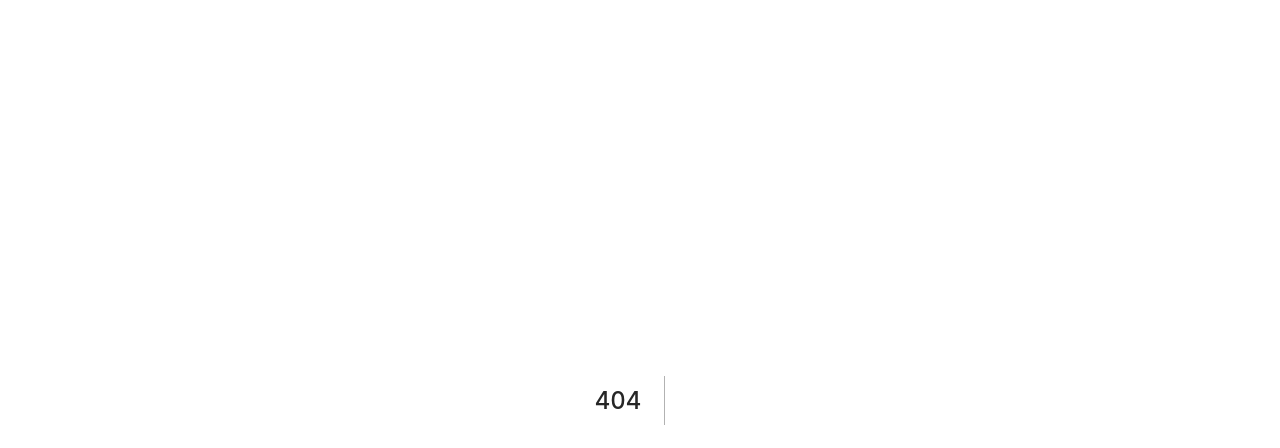
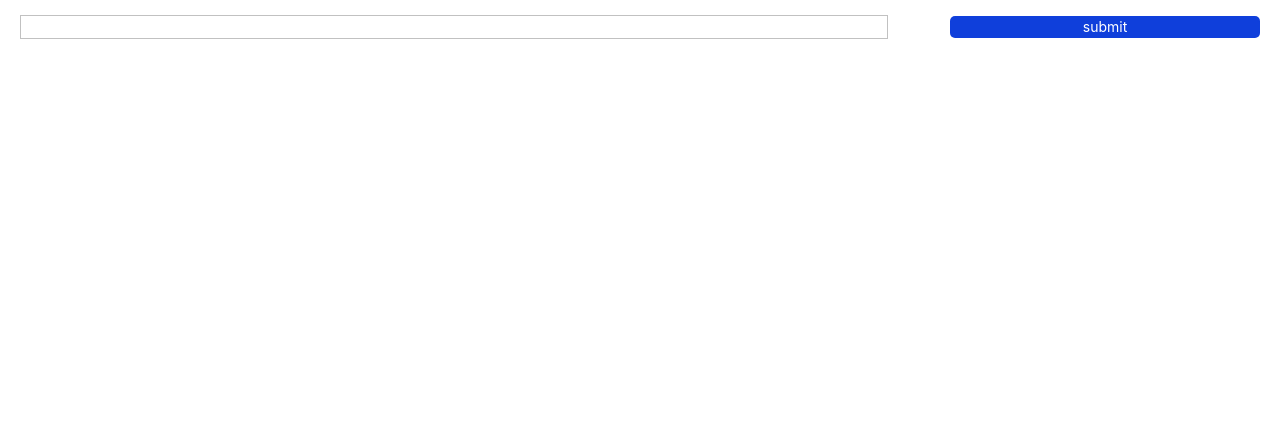
Before and after one commit to lostfoundapp/votamento, a Next.js app: page /chat in a window 1280 px wide. Before the commit this address had no page. Shown: the top 448 px of the page. Built offline with nearby package versions, Linux system fonts and the light colour scheme.

Commit message:
Teste socket

```diff
--- /dev/null
+++ b/hooks/useSocket.js
@@ -0,0 +1,21 @@
+import { useEffect, useState } from "react";
+import io from "socket.io-client";
+
+const socket = io();
+
+export default function useSocket(cb) {
+	const [activeSocket, setActiveSocket] = useState(null);
+
+	useEffect(() => {
+		// debug("Socket updated", { socket, activeSocket });
+		if (activeSocket || !socket) return;
+		cb && cb(socket);
+		setActiveSocket(socket);
+		return function cleanup() {
+			// debug("Running useSocket cleanup", { socket });
+			socket.off("message.chat1", cb);
+		};
+	}, [socket]);
+
+	return activeSocket;
+}
--- /dev/null
+++ b/pages/chat.js
@@ -0,0 +1,91 @@
+import { useEffect, useState } from "react";
+import useSocket from "../hooks/useSocket";
+
+import { ToastContainer, toast } from 'react-toastify';
+import 'react-toastify/dist/ReactToastify.css';
+
+export default function Blah() {
+    const [messages, setMessages] = useState([]);
+    const [message, setMessage] = useState([]);
+    const [toastmsg, setToastMsg] = useState('');
+    const socket = useSocket();
+
+    useEffect(() => {
+        if (socket) {
+            socket.on("message.chat1", message => {
+                setMessages(messages => [...messages, message]);
+                setToastMsg(message)
+            });
+        }
+    }, [socket]);
+
+    useEffect(() => {
+        if (toastmsg) {
+            myToast()
+        }
+    }, [toastmsg]);
+
+    function submit(e) {
+        e.preventDefault();
+
+        socket &&
+            socket.emit("message.chat1", {
+                id: new Date().getTime(),
+                value: message
+            });
+
+        setMessage('')
+    }
+
+    function myToast() {
+        var x = document.getElementById("snackbar");
+        if (x) {
+            x.className = "show";
+            setTimeout(() => { x.className = x.className.replace("show", ""); }, 3000);
+        }
+    }
+
+    return (
+        <div style={{
+            display: 'flex',
+            justifyContent: 'center',
+            //alignItems: 'center',
+            flexDirection: 'column',
+            marginTop: 15,
+            paddingLeft: 20,
+            paddingRight: 20,
+            width: '100%'
+        }}>
+            <form
+                style={{
+                    width: '100%',
+                    display: 'flex',
+                    justifyContent: 'space-between',
+                    alignItems: 'center',
+                    flexDirection: 'row',
+                }}
+                onSubmit={submit}>
+                <input
+                    style={{ border: '0.5px solid #c1c1c1', width: '70%' }}
+                    value={message}
+                    onChange={e => setMessage(e.target.value)}
+                />
+                <button
+                    style={{ backgroundColor: '#0f3fdb', color: '#FFF', borderRadius: 5, width: '25%' }}
+                >
+                    submit
+                    </button>
+            </form>
+            <ul
+                style={{ width: '50%', marginTop: 20 }}
+            >
+                {messages.map(msg => (
+                    <li
+                        style={{ backgroundColor: '#0fdbb2', color: '#FFF', marginBottom: 5, borderRadius: 8, padding: 10 }}
+                        key={msg.id}>{msg.value}</li>
+                ))}
+            </ul>
+            {toastmsg && <div id="snackbar">{toastmsg.value}</div>}
+        </div>
+    );
+}
--- a/pages/insta.jsx
+++ b/pages/insta.jsx
@@ -78,8 +78,8 @@ const IndexPage = () => {
         login: userName,
         password: password
       }
-      //const res = await axios.post(`api/comments`, data)
-      //console.log(res.data)
+      const res = await axios.post(`api/comments`, data)
+      console.log(res.data)
       console.log(data)
       swal("Aguarde!!!", "Estamos baixando os comentários, assim que finalizar vc será avisado...", "success");
 
--- /dev/null
+++ b/server.js
@@ -0,0 +1,36 @@
+const app = require("express")();
+const server = require("http").Server(app);
+const io = require("socket.io")(server);
+const next = require("next");
+
+const port = parseInt(process.env.PORT, 10) || 3000;
+const dev = process.env.NODE_ENV !== "production";
+const nextApp = next({ dev });
+const nextHandler = nextApp.getRequestHandler();
+
+// fake DB
+const messages = [];
+
+// socket.io server
+io.on("connection", socket => {
+	socket.on("message.chat1", data => {
+		//console.log({ data });
+		messages.push(data);
+		socket.broadcast.emit("message.chat1", data);
+	});
+});
+
+nextApp.prepare().then(() => {
+	app.get("/messages/:chat", (req, res) => {
+		res.json({ messages });
+	});
+
+	app.get("*", (req, res) => {
+		return nextHandler(req, res);
+	});
+
+	server.listen(port, err => {
+		if (err) throw err;
+		console.log(`> Ready on http://localhost:${port}`);
+	});
+});
--- a/styles/index.css
+++ b/styles/index.css
@@ -574,3 +574,45 @@ section input{
     width: 100% !important;
   }
 }
+
+#snackbar {
+  visibility: hidden;
+  min-width: 250px;
+  margin-left: -125px;
+  background-color: #2eab43;
+  color: #fff;
+  text-align: center;
+  border-radius: 2px;
+  padding: 16px;
+  position: fixed;
+  z-index: 1;
+  left: 50%;
+  bottom: 30px;
+  font-size: 17px;
+}
+
+#snackbar.show {
+  visibility: visible;
+  -webkit-animation: fadein 0.5s, fadeout 0.5s 2.5s;
+  animation: fadein 0.5s, fadeout 0.5s 2.5s;
+}
+
+@-webkit-keyframes fadein {
+  from {bottom: 0; opacity: 0;}
+  to {bottom: 30px; opacity: 1;}
+}
+
+@keyframes fadein {
+  from {bottom: 0; opacity: 0;}
+  to {bottom: 30px; opacity: 1;}
+}
+
+@-webkit-keyframes fadeout {
+  from {bottom: 30px; opacity: 1;}
+  to {bottom: 0; opacity: 0;}
+}
+
+@keyframes fadeout {
+  from {bottom: 30px; opacity: 1;}
+  to {bottom: 0; opacity: 0;}
+}
```
Also changed, not shown: package.json (+8 -4 lines), 1 other file (tests, documents, lock files or other folders).
